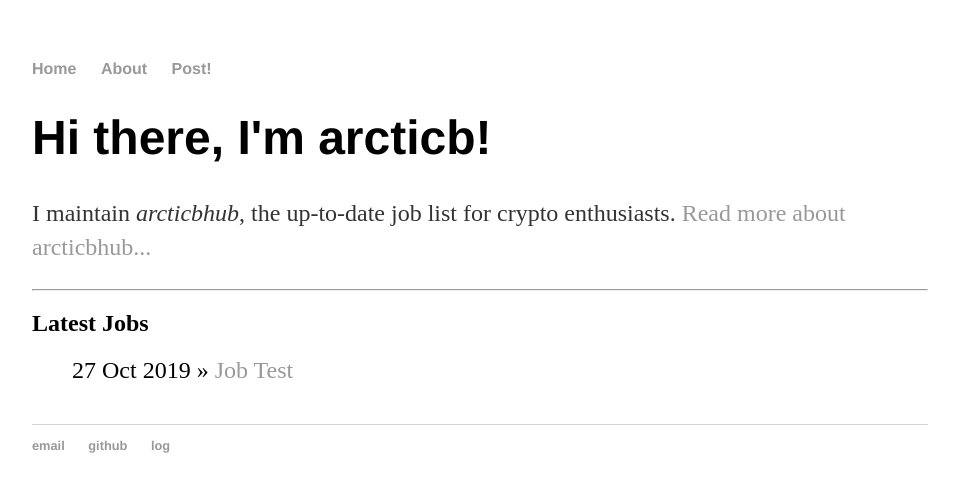
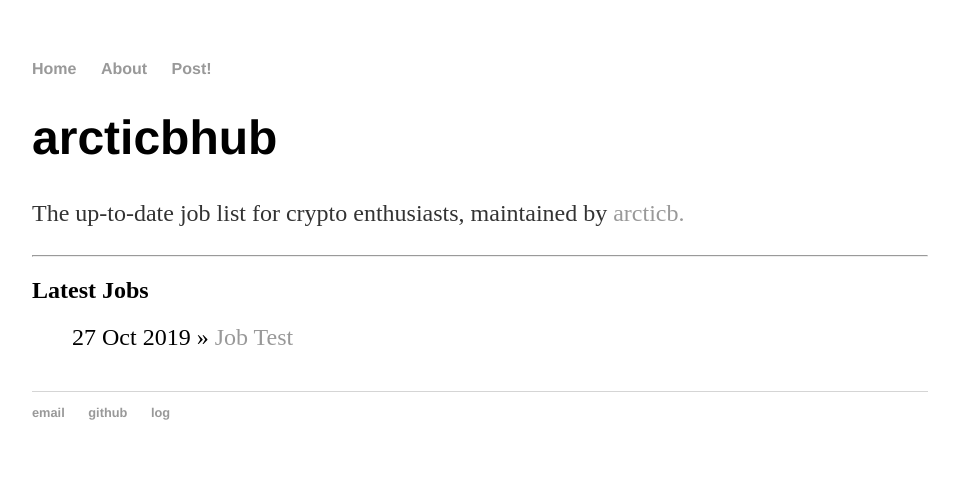
Before and after one commit to arcticbhub/arcticbhub.github.io, a Jekyll site: the page built from index.html, in a window 1280 px wide. Shown: the top 492 px of the page, without its empty margins (160-1119 px from the left). Built offline with Jekyll 4.4.1, drawn with Linux system fonts in a browser that asks for light colours.

Commit message:
new welcome message

```diff
--- a/index.html
+++ b/index.html
@@ -4,8 +4,8 @@ title: arcticbhub - crypto jobs
 ---
 
 <div class="blurb">
-	<h1>Hi there, I'm arcticb!</h1>
-	<p>I maintain <em>arcticbhub</em>, the up-to-date job list for crypto enthusiasts. <a href="/about">Read more about arcticbhub...</a></p>
+	<h1>arcticbhub</h1>
+	<p>The up-to-date job list for crypto enthusiasts, maintained by <a href="/about">arcticb.</a></p>
 </div><!-- /.blurb -->
 
 <hr>
```
